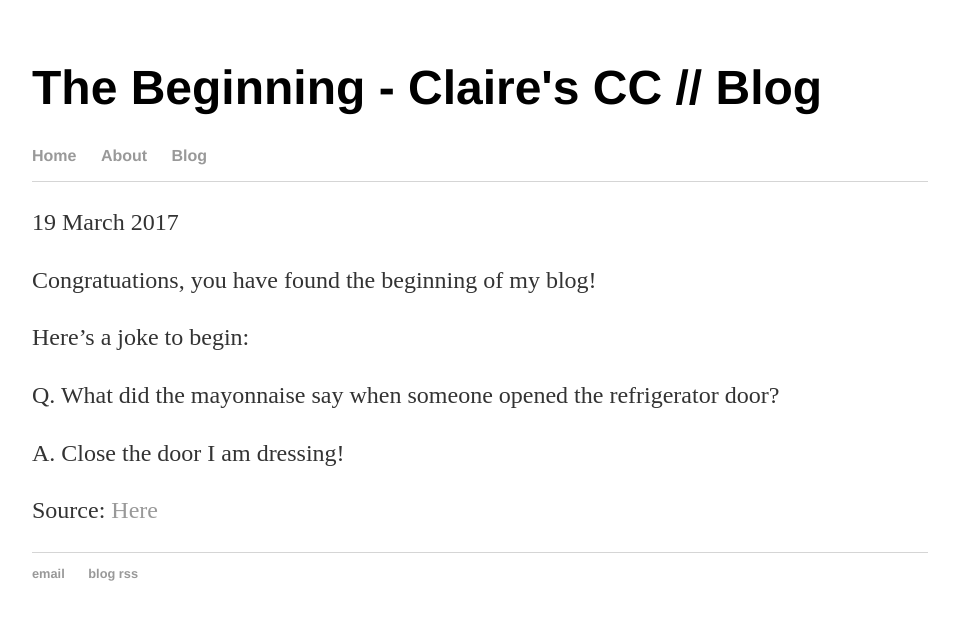
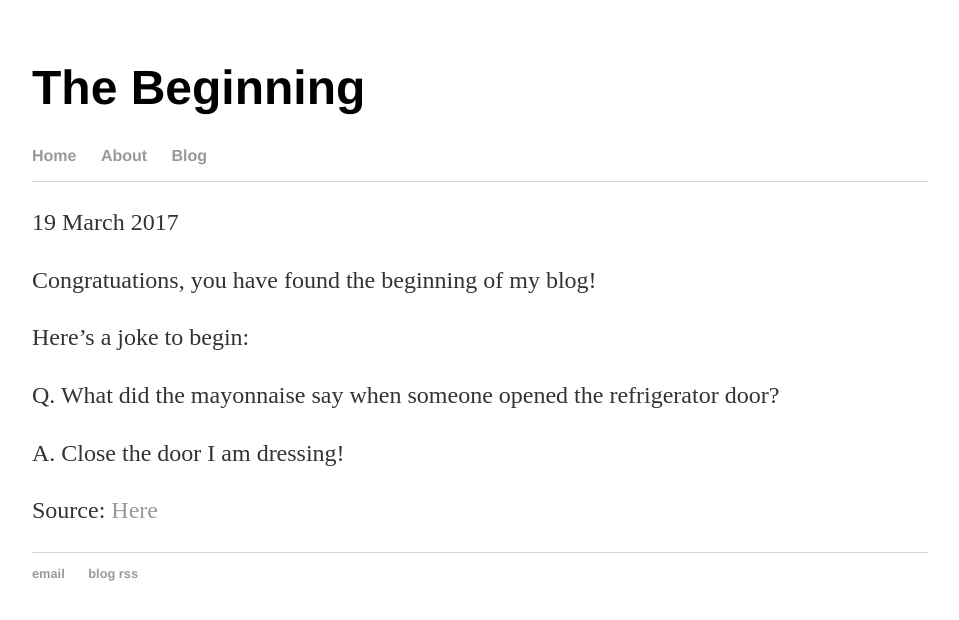
Before and after one commit to sle3man/sle3man.github.io, a Jekyll site: the page built from _posts/2017-03-19-The-Beginning.md, in a window 1280 px wide. Shown: the top 620 px of the page, without its empty margins (160-1119 px from the left). Built offline with Jekyll 4.4.1, drawn with Linux system fonts in a browser that asks for light colours.

Commit message:
Update 2017-03-19-The-Beginning.md

```diff
--- a/_posts/2017-03-19-The-Beginning.md
+++ b/_posts/2017-03-19-The-Beginning.md
@@ -1,7 +1,6 @@
 ---
 layout: post
-title: "The Beginning - Claire's CC // Blog"
-post_title: "The Beginning"
+title: "The Beginning"
 date: 2017-03-19 16:34
 ---
 
```
